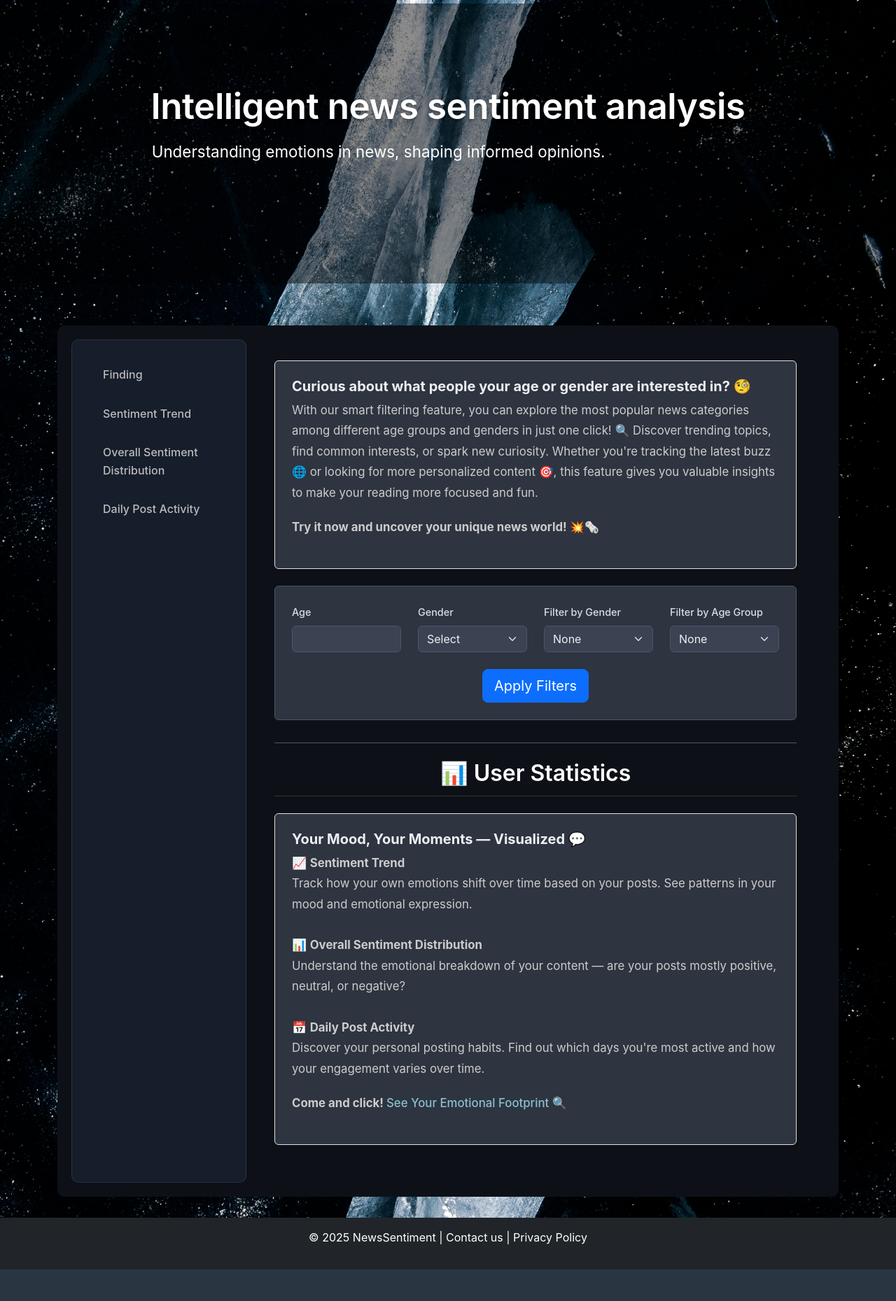
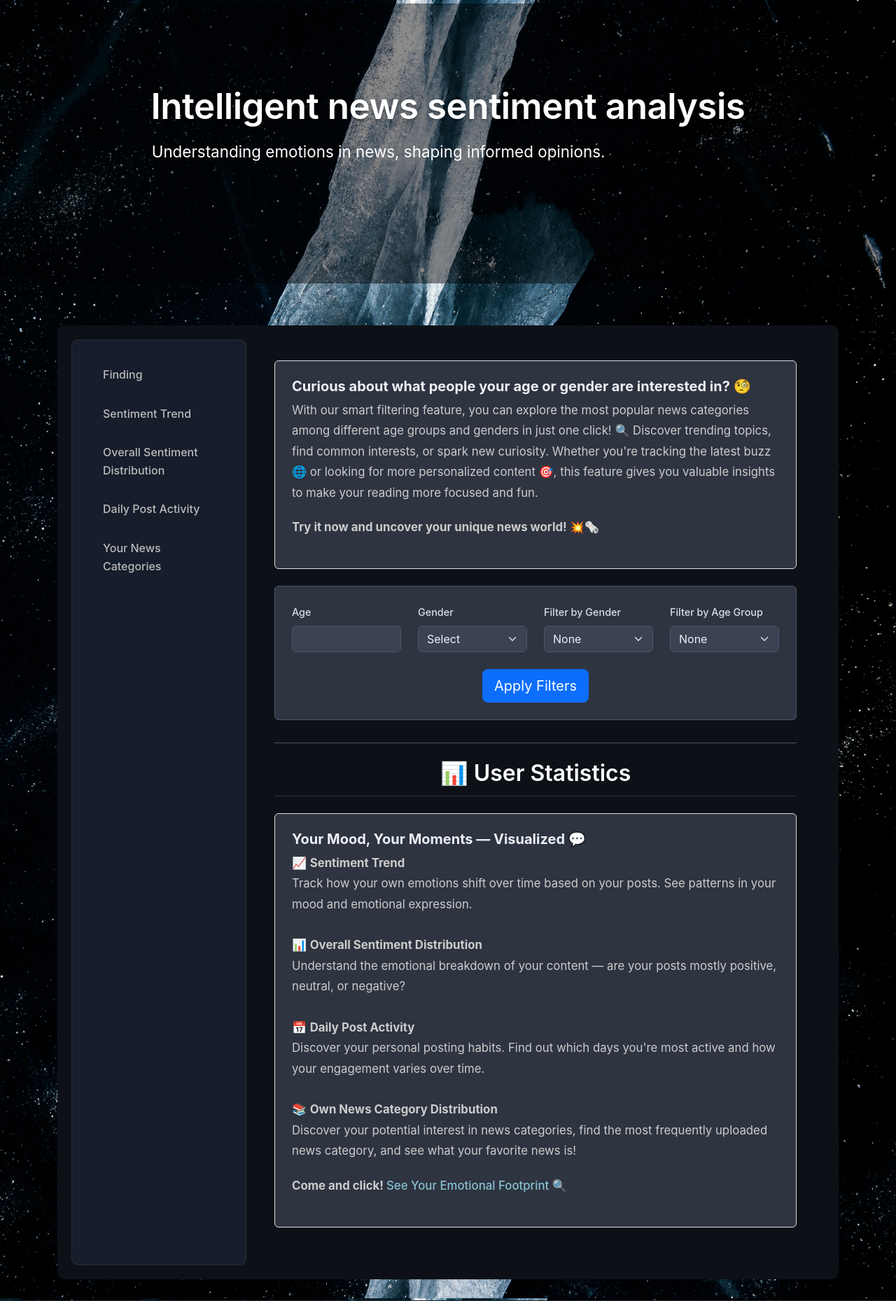
Before and after one commit to XiuwenYin/news-sentiment-analysis, a Flask app: a page that uses app/templates/user.html in a window 1280 px wide. Shown: the part 65-1924 px from the top of the page at 70% size. Before the commit the page ends 1879 px from the top, so only its background shows below. Run offline with Flask 3, Linux system fonts and the light colour scheme; the visitor is signed in with stand-in values (Sample User, id 1); data comes from the database, SQL or seed files in the repository; data that the repository does not hold is empty.

Commit message:
Add user's personal news category distribution chart

```diff
--- a/app/routes.py
+++ b/app/routes.py
@@ -312,6 +312,11 @@ def user(username):
         Post.timestamp >= seven_days_ago
     ).all()
 
+    # 用户自己的新闻类别统计
+    user_category_counter = Counter(post.category for post in posts if post.category)
+    user_category_labels = list(user_category_counter.keys())
+    user_category_values = list(user_category_counter.values())
+
     label_counts = {
         'Negative': sum(1 for post in posts if post.sentiment == 'Negative'),
         'Neutral': sum(1 for post in posts if post.sentiment == 'Neutral'),
@@ -354,7 +359,9 @@ def user(username):
         category_distribution=category_distribution or {},
         category_labels=list(category_distribution.keys()) if category_distribution else [],
         category_values=list(category_distribution.values()) if category_distribution else [],
-        show_personal_inputs = user.age is None or user.gender is None
+        show_personal_inputs=show_personal_inputs,
+        user_category_labels=user_category_labels,
+        user_category_values=user_category_values
     )
 
 @app.route('/analysis', methods=['GET', 'POST'])
--- a/app/templates/user.html
+++ b/app/templates/user.html
@@ -10,6 +10,9 @@
         <a href="javascript:void(0);" class="nav-link" onclick="showSection('distribution-section')">Overall Sentiment
             Distribution</a>
         <a href="javascript:void(0);" class="nav-link" onclick="showSection('activity-section')">Daily Post Activity</a>
+        <a href="javascript:void(0);" class="nav-link" onclick="showSection('own-category-section')">Your News
+            Categories</a>
+
     </div>
 
     <div class="content insight-content"> {# Added 'insight-content' class #}
@@ -111,7 +114,11 @@
 
                 📅 <strong>Daily Post Activity</strong><br>
                 Discover your personal posting habits. Find out which days you're most active and how your engagement
-                varies over time.
+                varies over time.<br><br>
+
+                📚 <strong> Own News Category Distribution</strong><br>
+                Discover your potential interest in news categories, find the most frequently uploaded news category,
+                and see what your favorite news is!
             </p>
             <p><strong>Come and click! <a href="#top-feature">See Your Emotional Footprint 🔍</a></strong></p>
         </div>
@@ -139,6 +146,14 @@
                 <canvas id="activityChart" style="max-height: 350px;"></canvas> {# Increased max-height #}
             </div>
         </div>
+
+        <div id="own-category-section" class="chart-section card insight-chart-card shadow-sm rounded mb-4"> {# Added
+            'insight-chart-card' #}
+            <div class="card-body">
+                <h5 class="card-title text-center">Own News Category Distribution</h5>
+                <canvas id="userCategoryChart" style="max-height: 350px;"></canvas> {# Increased max-height #}
+            </div>
+        </div>
     </div> {# End of .content .insight-content #}
 </section>
 {% endblock %}
@@ -157,6 +172,8 @@
     const sentimentCounter = {{ sentiment_counter| tojson }};
     const categoryLabels = {{ category_labels| tojson }};
     const categoryValues = {{ category_values| tojson }};
+    const userCategoryLabels = {{ user_category_labels | tojson }};
+    const userCategoryValues = {{ user_category_values | tojson }};
 
     // Helper function to get Chart.js default font color for dark theme
     function getChartFontColor() {
@@ -295,6 +312,41 @@
         });
     }
 
+    // Own News Category Distribution Chart
+    if (document.getElementById("userCategoryChart") && userCategoryLabels.length > 0) {
+        new Chart(document.getElementById("userCategoryChart"), {
+            type: "bar",
+            data: {
+                labels: userCategoryLabels,
+                datasets: [{
+                    label: "Your Posts by Category",
+                    data: userCategoryValues,
+                    backgroundColor: 'rgba(0, 122, 255, 0.6)',
+                    borderColor: 'rgba(0, 122, 255, 1)',
+                    borderWidth: 1
+                }]
+            },
+            options: {
+                responsive: true,
+                maintainAspectRatio: false,
+                scales: {
+                    y: {
+                        beginAtZero: true,
+                        ticks: { color: getChartFontColor() },
+                        grid: { color: getChartGridColor() }
+                    },
+                    x: {
+                        ticks: { color: getChartFontColor() },
+                        grid: { color: getChartGridColor() }
+                    }
+                },
+                plugins: {
+                    legend: { labels: { color: getChartFontColor() } }
+                }
+            }
+        });
+    }
+
     // Hide/Show sections logic (keep your existing function)
     document.addEventListener("DOMContentLoaded", function () {
         document.querySelectorAll('.chart-section').forEach(section => {
```
